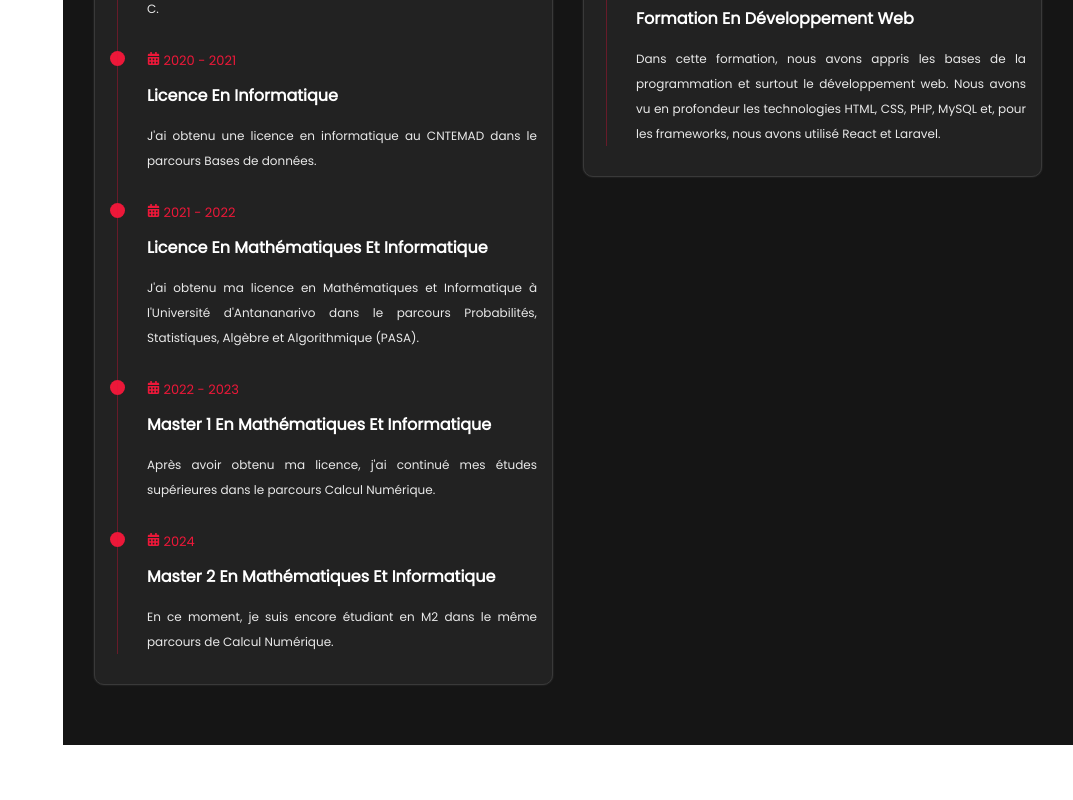
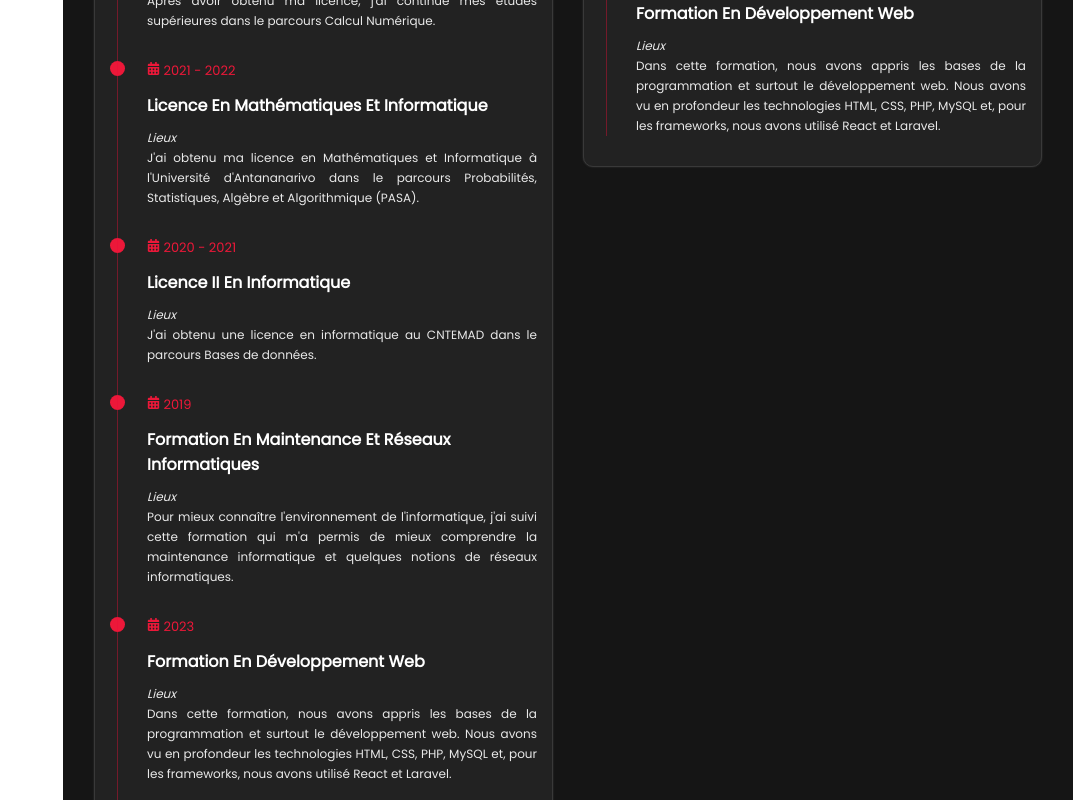
Before and after one commit to Najoro/portfolio-Najoro, a React (Create React App) app: page /AboutMe in a window 1280 px wide. Shown: the part 1020-1820 px from the top of the page, without its empty margins (207-1280 px from the left). Before the commit the page ends 1765 px from the top, so only its background shows below. Built offline with nearby package versions, Linux system fonts and the light colour scheme.

Commit message:
fix 404 react-rooter dom

```diff
--- a/src/Component/AboutMe/Diplome.jsx
+++ b/src/Component/AboutMe/Diplome.jsx
@@ -16,6 +16,7 @@ const Diplome = ({ data, name }) => {
                     <FaCalendarAlt /> {date}
                   </h3>
                   <h4 className="timeline-title">{title}</h4>
+                  <p className="timeline-texte timeline-map">Lieux</p>
                   <p className="timeline-texte">{description}</p>
                 </div>
               );
--- a/src/Component/AboutMe/Skills.jsx
+++ b/src/Component/AboutMe/Skills.jsx
@@ -1,10 +1,9 @@
 import React from "react";
-import { FaReact, FaPhp, FaEthereum, FaNodeJs, FaCoins } from "react-icons/fa";
+import { FaReact, FaPhp, FaNodeJs, FaCoins } from "react-icons/fa";
 import { RiHtml5Line } from "react-icons/ri";
 import { DiCss3Full, DiJavascript1, DiSymfony } from "react-icons/di";
 import { GrMysql } from "react-icons/gr";
-import { SiCplusplus, SiPython, SiR, SiSolidity, SiPostgresql, SiSpringboot, SiSpring, SiWeb3Dotjs, SiJquery, SiSqlite, SiRust, SiAnchor } from "react-icons/si";
-import { FaC } from "react-icons/fa6";
+import { SiPostgresql, SiSpring, SiWeb3Dotjs, SiJquery, SiSqlite, SiRust, SiAnchor } from "react-icons/si";
 
 const Skill = ({ width, children ,color="red" , bg="blue", label="label" }) => {
   return (
--- a/src/pages/AboutMe.jsx
+++ b/src/pages/AboutMe.jsx
@@ -1,34 +1,20 @@
 import React from "react";
 import { Skills } from "../Component/AboutMe/Skills";
-import Infos from "../Component/AboutMe/Infos";
 import Diplome from "../Component/AboutMe/Diplome";
 import Title from "../Component/Base";
 
-const identity = [
-  { id: 1, label: "Name", value: "RAHERIMANANTSOA" },
-  { id: 3, label: "Sname", value: "Najoro Fanantenana" },
-  { id: 5, label: "Ages", value: "25 Years Old" },
-  { id: 4, label: "Ville", value: "Antananarivo" },
-  { id: 2, label: "contry", value: "Madagascar" },
-  { id: 6, label: "Nationality", value: "Malagasy" },
-];
 const Education = [
   {
-    date: "2016",
-    title: "Baccalauréat série A",
+    date: "2024",
+    title: "Master 2 en Mathématiques et Informatique",
     description:
-      "En classe de première au Lycée Moderne Ampefiloha (LMA), j'ai eu l'initiative de passer l'examen du baccalauréat et j'ai réussi.",
+      "En ce moment, je suis encore étudiant en M2 dans le même parcours de Calcul Numérique.",
   },
   {
-    date: "2017",
-    title: "Baccalauréat série C",
-    description: "J'ai étudié au LMA Ampefiloha et obtenu mon baccalauréat série C.",
-  },
-  {
-    date: "2020 - 2021",
-    title: "Licence en Informatique",
+    date: "2022 - 2023",
+    title: "Master 1 en Mathématiques et Informatique",
     description:
-      "J'ai obtenu une licence en informatique au CNTEMAD dans le parcours Bases de données.",
+      "Après avoir obtenu ma licence, j'ai continué mes études supérieures dans le parcours Calcul Numérique.",
   },
   {
     date: "2021 - 2022",
@@ -37,19 +23,11 @@ const Education = [
       "J'ai obtenu ma licence en Mathématiques et Informatique à l'Université d'Antananarivo dans le parcours Probabilités, Statistiques, Algèbre et Algorithmique (PASA).",
   },
   {
-    date: "2022 - 2023",
-    title: "Master 1 en Mathématiques et Informatique",
+    date: "2020 - 2021",
+    title: "Licence II  en Informatique",
     description:
-      "Après avoir obtenu ma licence, j'ai continué mes études supérieures dans le parcours Calcul Numérique.",
+      "J'ai obtenu une licence en informatique au CNTEMAD dans le parcours Bases de données.",
   },
-  {
-    date: "2024",
-    title: "Master 2 en Mathématiques et Informatique",
-    description:
-      "En ce moment, je suis encore étudiant en M2 dans le même parcours de Calcul Numérique.",
-  },
-];
-const Formation = [
   {
     date: "2019",
     title: "Formation en Maintenance et Réseaux Informatiques",
@@ -62,6 +40,33 @@ const Formation = [
     description:
       "Dans cette formation, nous avons appris les bases de la programmation et surtout le développement web. Nous avons vu en profondeur les technologies HTML, CSS, PHP, MySQL et, pour les frameworks, nous avons utilisé React et Laravel.",
   },
+  {
+    date: "2017",
+    title: "Baccalauréat série C",
+    description: "J'ai étudié au LMA Ampefiloha et obtenu mon baccalauréat série C.",
+  },
+  {
+    date: "2016",
+    title: "Baccalauréat série A",
+    description:
+      "En classe de première au Lycée Moderne Ampefiloha (LMA), j'ai eu l'initiative de passer l'examen du baccalauréat et j'ai réussi.",
+  },
+
+];
+const Experience = [
+  {
+    date: "2019",
+    title: "Formation en Maintenance et Réseaux Informatiques",
+    description:
+      "Pour mieux connaître l'environnement de l'informatique, j'ai suivi cette formation qui m'a permis de mieux comprendre la maintenance informatique et quelques notions de réseaux informatiques.",
+  },
+  {
+    date: "2023",
+    title: "Formation en Développement Web",
+    description:
+      "Dans cette formation, nous avons appris les bases de la programmation et surtout le développement web. Nous avons vu en profondeur les technologies HTML, CSS, PHP, MySQL et, pour les frameworks, nous avons utilisé React et Laravel.",
+  },
+
 ];
 const Skill = [
   { icone: "HTML", width: "80%" },
@@ -71,19 +76,6 @@ const Skill = [
   { icone: "JAVASCIPT", width: "70%" },
 ];
 
-const About = () => {
-  return (
-    <>
-      <div className="row">
-        <div className="about-text p-1">
-          <h3>
-            Mon nom est Najoro F. , je suis un : <span>Developpeur</span>
-          </h3>
-        </div>
-      </div>
-    </>
-  );
-};
 function AboutMe() {
   return (
     <section className="about section" id="About">
@@ -99,8 +91,8 @@ function AboutMe() {
           </div>
         </div>
         <div className="row">
-          <Diplome data={Education} name={"Education"} />
-          <Diplome data={Formation} name={"Formation"} />
+          <Diplome data={Education} name={"Education et Formation"} />
+          <Diplome data={Experience} name={"Experience Professionnel"} />
         </div>
       </div>
     </section>
--- a/src/pages/Contact.jsx
+++ b/src/pages/Contact.jsx
@@ -4,14 +4,7 @@ import { BiPhoneCall } from "react-icons/bi";
 import { MdMail } from "react-icons/md";
 import { FaHouse, FaGithub, FaLinkedin, FaTwitter, FaFacebook } from "react-icons/fa6";
 import { GiSwordman } from "react-icons/gi";
-function Question({ question, p }) {
-  return (
-    <>
-      <h3 className="contact-title p-15">{question}</h3>
-      <h3 className="contact-sub-title p-15">{p}</h3>
-    </>
-  );
-}
+
 function ContactItem({ label, value, children }) {
   return (
     <div className="contact-info-item p-15">
```
Also changed, not shown: src/dist/Styles/sass/main/_aboutMe.scss, vercel.json (added), 12 other files (tests, documents, lock files or other folders).
